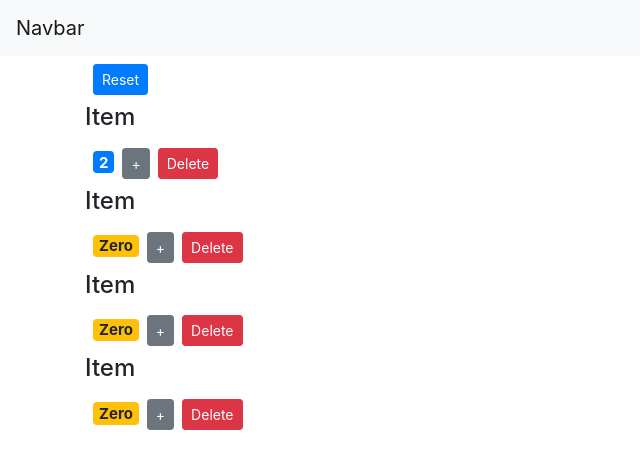
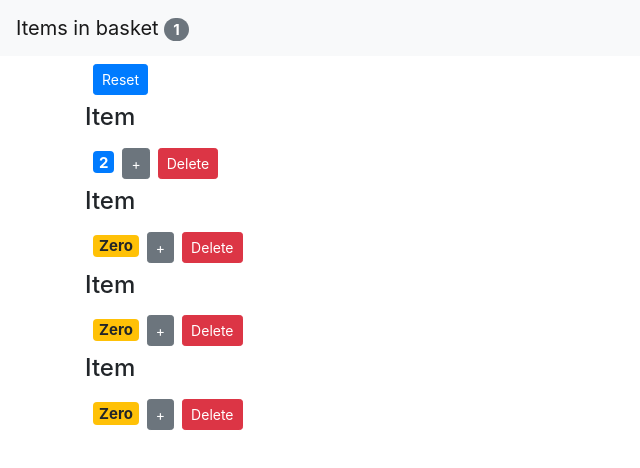
Before and after one commit to MHUS25/shopping-cart, a React (Create React App) app: page / in a window 1280 px wide. Shown: the top 468 px of the page, without its empty margins (0-640 px from the left). Built offline with nearby package versions, Linux system fonts and the light colour scheme.

Commit message:
Total counters in navbar

```diff
--- a/src/App.js
+++ b/src/App.js
@@ -38,7 +38,9 @@ class App extends Component {
   render() {
     return (
       <div>
-      <Navbar />
+      <Navbar
+      totalCounters={this.state.counters.filter(c => c.value > 0).length}
+      />
       <main className="container">
       <Counters
       counters={this.state.counters}
--- a/src/components/navbar.jsx
+++ b/src/components/navbar.jsx
@@ -3,7 +3,12 @@ import React, { Component } from 'react';
 class Navbar extends Component {
   render() {
     return (<nav className="navbar navbar-light bg-light">
-      <a className="navbar-brand" href="#">Navbar</a>
+      <a className="navbar-brand" href="#">
+      Items in basket{" "}
+      <span className="badge badge-pill badge-secondary">
+      {this.props.totalCounters}
+      </span>
+      </a>
     </nav>)
   }
 }
```
